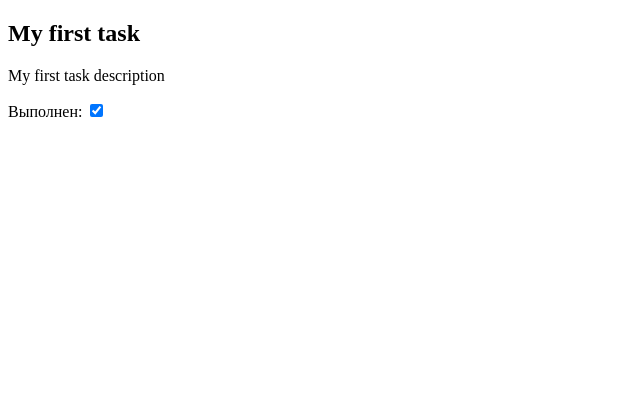
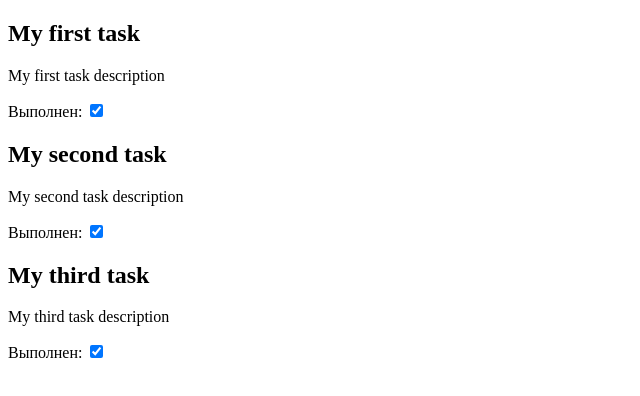
Before and after one commit to pcowTawer/todolist, an Angular app in the folder client-web/: page / in a window 1280 px wide. Shown: the top 396 px of the page, without its empty margins (0-640 px from the left). Built offline with nearby package versions, Linux system fonts and the light colour scheme.

Commit message:
Feature(): Add @for flow block in todo-list-component

```diff
--- a/client-web/src/app/todo-list/todo-list.component.html
+++ b/client-web/src/app/todo-list/todo-list.component.html
@@ -1,3 +1,5 @@
 <section class="results">
-    <app-todo-item [task]="task"></app-todo-item>
+    @for (task of tasks; track task.id) {
+        <app-todo-item [task]="task"></app-todo-item>
+    }
 </section>
--- a/client-web/src/app/todo-list/todo-list.component.ts
+++ b/client-web/src/app/todo-list/todo-list.component.ts
@@ -9,10 +9,24 @@ import { Task } from '../task';
   styleUrl: './todo-list.component.css'
 })
 export class TodoListComponent {
-  task: Task = {
-    'id': '1',
-    'title': 'My first task',
-    'description': 'My first task description',
-    'completed': true
-  };
+  tasks: Task[] = [
+    {
+      'id': '1',
+      'title': 'My first task',
+      'description': 'My first task description',
+      'completed': true
+    },
+    {
+      'id': '2',
+      'title': 'My second task',
+      'description': 'My second task description',
+      'completed': true
+    },
+    {
+      'id': '3',
+      'title': 'My third task',
+      'description': 'My third task description',
+      'completed': true
+    },
+  ]
 }
```
